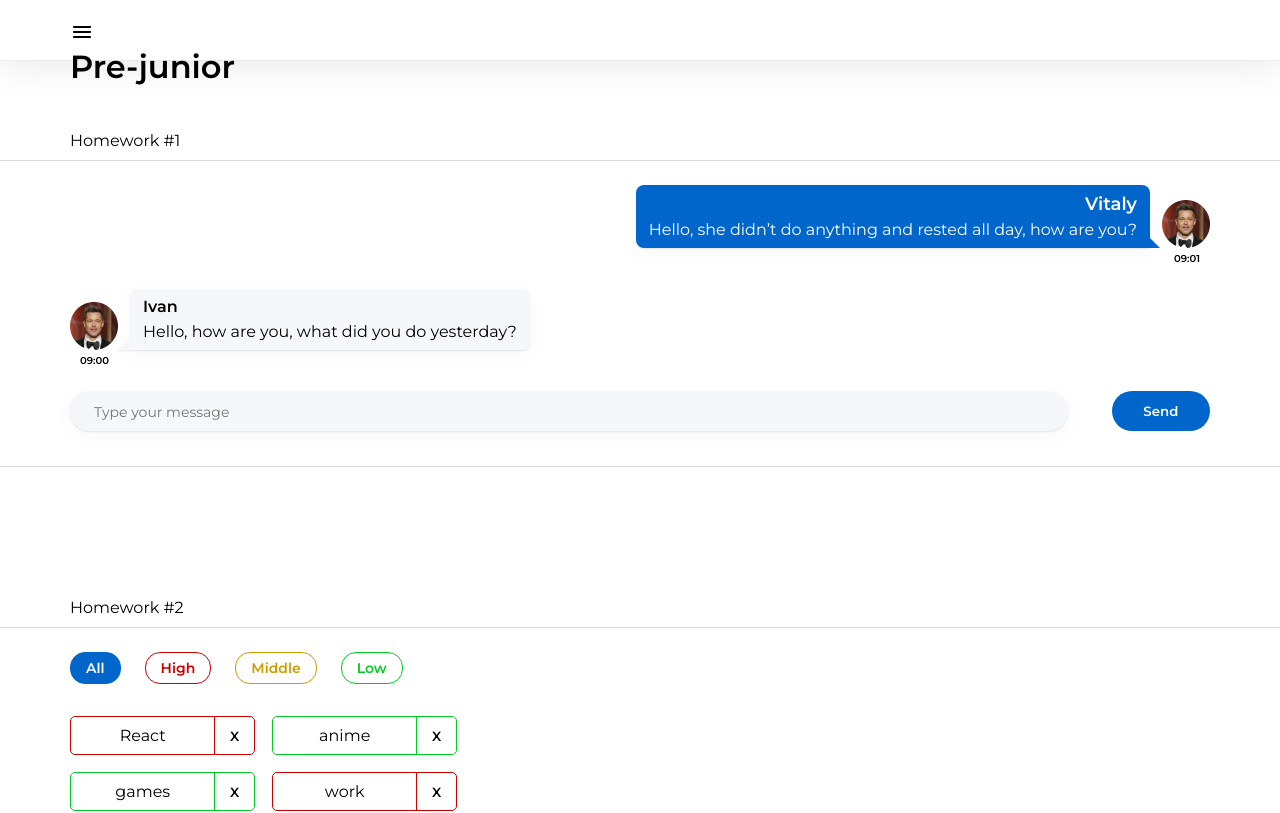
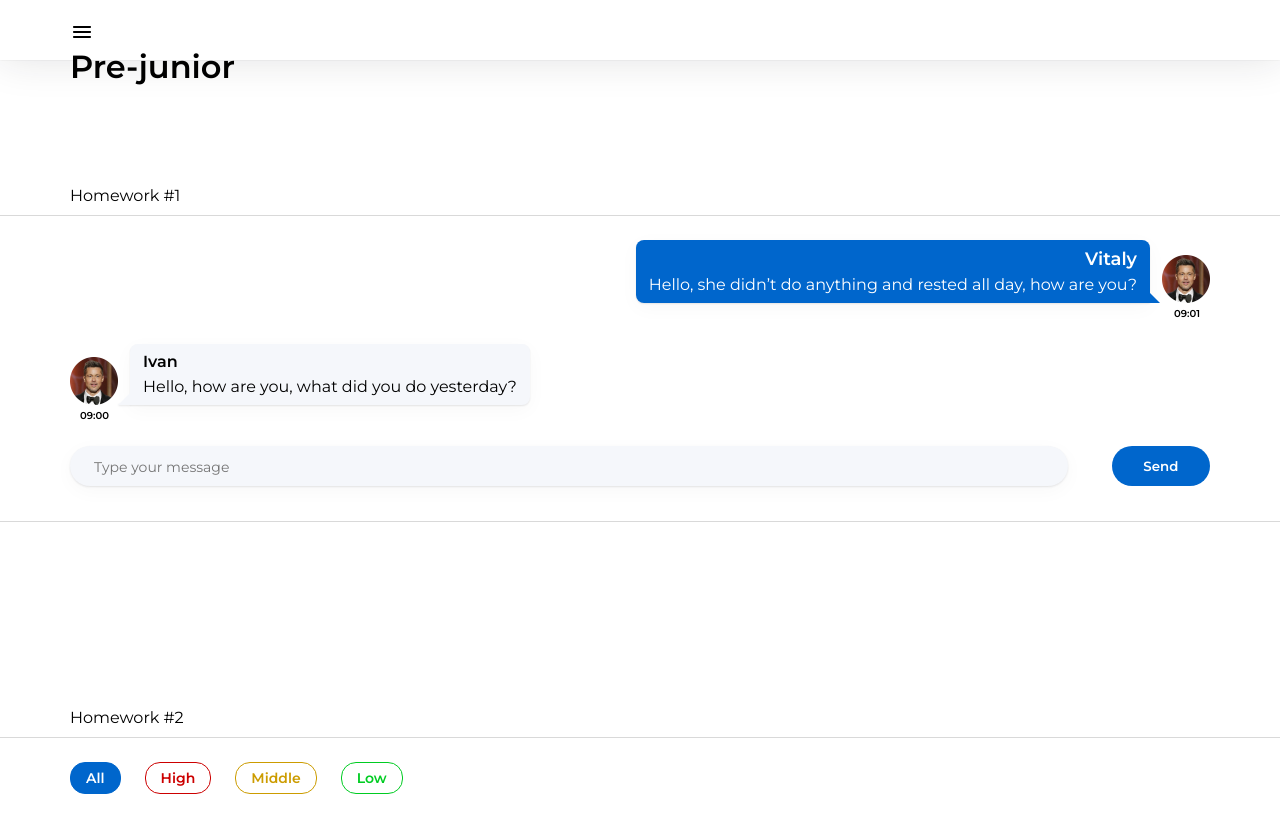
Before and after one commit to Dude343/SocNet, a React (Create React App) app: page /#/pre-junior in a window 1280 px wide. Shown: the top 813 px of the page. Built offline with nearby package versions, Linux system fonts and the light colour scheme.

Commit message:
fixing hw6 issues

```diff
--- a/src/s1-main/App.module.css
+++ b/src/s1-main/App.module.css
@@ -12,7 +12,9 @@
 
 }
 
+
+
 .hwTitle {
-    padding: 25px 70px 10px 70px;
+    padding: 80px 70px 10px 70px;
     border-bottom: 1px solid #D9D9D9;
 }
--- a/src/s2-homeworks/hw06/HW6.tsx
+++ b/src/s2-homeworks/hw06/HW6.tsx
@@ -27,7 +27,7 @@ const HW6 = () => {
             <div className={s2.hwTitle}>Homework #6</div>
 
             {/*демонстрация возможностей компоненты:*/}
-            <div className={s2.hw}>
+            <div className={`${s2.hw} ${s2.hw_6}`}>
                 <div className={s.editableSpanContainer}>
                     <SuperEditableSpan
                         id={'hw6-spanable-input'}
```
Also changed, not shown: src/s2-homeworks/hw05/sidebar/Sidebar.module.css (indentation only).
